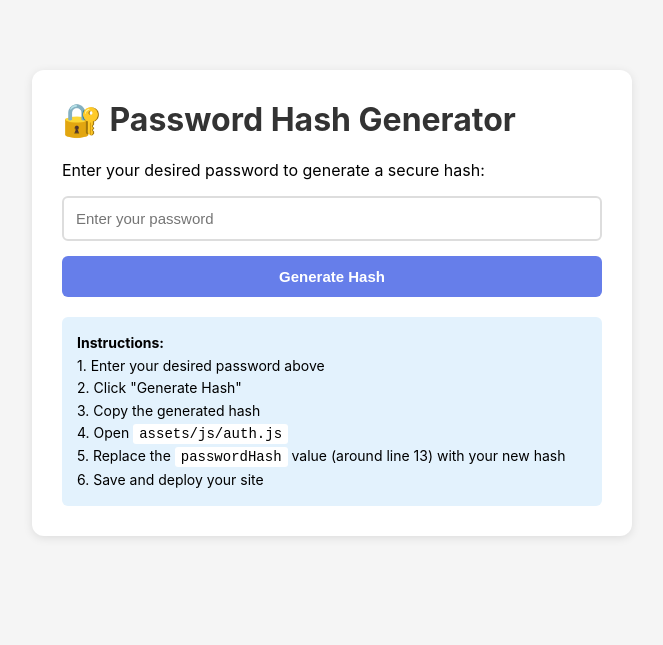
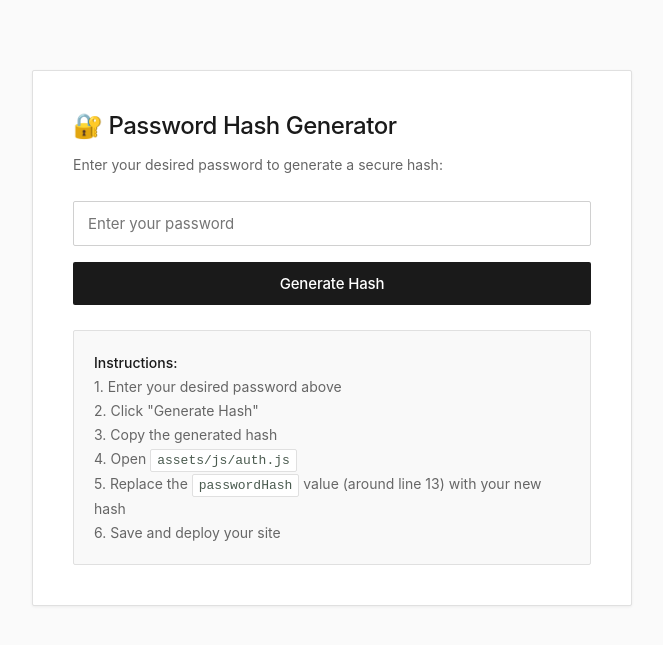
Before and after one commit to leweii/pp, a Jekyll site: the page password-generator.html, which Jekyll copies as it is, in a window 1280 px wide. Shown: the top 645 px of the page, without its empty margins (308-971 px from the left). Built offline with Jekyll 4.4.1, drawn with Linux system fonts in a browser that asks for light colours.

Commit message:
Unify password page styling with main site aesthetic
Replace bright purple/violet gradient with minimalist design using low-saturation sage green (#7A8B7F) and slate gray colors. Update both password protection overlay and password generator page to match the main site's sophisticated, clean aesthetic with subtle borders, minimal shadows, and Inter typography.

🤖 Generated with [Claude Code](https://claude.com/claude-code)

Co-Authored-By: Claude <noreply@anthropic.com>

```diff
--- a/password-generator.html
+++ b/password-generator.html
@@ -10,64 +10,107 @@
       max-width: 600px;
       margin: 50px auto;
       padding: 20px;
-      background: #f5f5f5;
+      background: #fafafa;
+      -webkit-font-smoothing: antialiased;
+      -moz-osx-font-smoothing: grayscale;
     }
     .container {
       background: white;
-      padding: 30px;
-      border-radius: 12px;
-      box-shadow: 0 2px 10px rgba(0,0,0,0.1);
+      padding: 40px;
+      border-radius: 2px;
+      box-shadow: 0 1px 3px rgba(0, 0, 0, 0.06);
+      border: 1px solid #e0e0e0;
     }
     h1 {
       margin-top: 0;
-      color: #333;
+      color: #1a1a1a;
+      font-size: 24px;
+      font-weight: 500;
+      letter-spacing: -0.02em;
+      margin-bottom: 10px;
+    }
+    p {
+      color: #666;
+      font-size: 14px;
+      line-height: 1.6;
+      margin-bottom: 25px;
     }
     input {
       width: 100%;
-      padding: 12px;
+      padding: 12px 14px;
       font-size: 15px;
-      border: 2px solid #ddd;
-      border-radius: 6px;
-      margin-bottom: 15px;
+      border: 1px solid #d0d0d0;
+      border-radius: 2px;
+      margin-bottom: 16px;
       box-sizing: border-box;
+      font-family: inherit;
+      transition: all 0.3s cubic-bezier(0.4, 0, 0.2, 1);
+      background: #fff;
+      color: #1a1a1a;
+    }
+    input:focus {
+      outline: none;
+      border-color: #7A8B7F;
+      box-shadow: 0 0 0 2px rgba(122, 139, 127, 0.1);
     }
     button {
       width: 100%;
-      padding: 12px;
+      padding: 12px 16px;
       font-size: 15px;
-      background: #667eea;
+      background: #1a1a1a;
       color: white;
       border: none;
-      border-radius: 6px;
+      border-radius: 2px;
       cursor: pointer;
-      font-weight: 600;
+      font-weight: 500;
+      font-family: inherit;
+      letter-spacing: -0.01em;
+      transition: all 0.3s cubic-bezier(0.4, 0, 0.2, 1);
     }
     button:hover {
-      background: #5568d3;
+      background: #4A5B4F;
+      transform: translateY(-1px);
+      box-shadow: 0 2px 8px rgba(74, 91, 79, 0.2);
+    }
+    button:active {
+      transform: translateY(0);
+      box-shadow: none;
     }
     .output {
       margin-top: 20px;
       padding: 15px;
       background: #f9f9f9;
-      border-radius: 6px;
+      border-radius: 2px;
+      border: 1px solid #e0e0e0;
       word-break: break-all;
-      font-family: monospace;
-      font-size: 13px;
+      font-family: 'Courier New', monospace;
+      font-size: 12px;
       display: none;
+      color: #4A5B4F;
+      line-height: 1.6;
     }
     .instructions {
-      margin-top: 20px;
-      padding: 15px;
-      background: #e3f2fd;
-      border-radius: 6px;
+      margin-top: 25px;
+      padding: 20px;
+      background: #f9f9f9;
+      border-radius: 2px;
+      border: 1px solid #e0e0e0;
       font-size: 14px;
-      line-height: 1.6;
+      line-height: 1.7;
+      color: #666;
+    }
+    .instructions strong {
+      color: #1a1a1a;
+      font-weight: 500;
     }
     .instructions code {
       background: #fff;
-      padding: 2px 6px;
-      border-radius: 3px;
-      font-family: monospace;
+      padding: 3px 6px;
+      border-radius: 2px;
+      font-family: 'Courier New', monospace;
+      font-size: 13px;
+      color: #4A5B4F;
+      border: 1px solid #e0e0e0;
     }
   </style>
 </head>
```
Also changed, not shown: assets/js/auth.js (+41 -27 lines).
